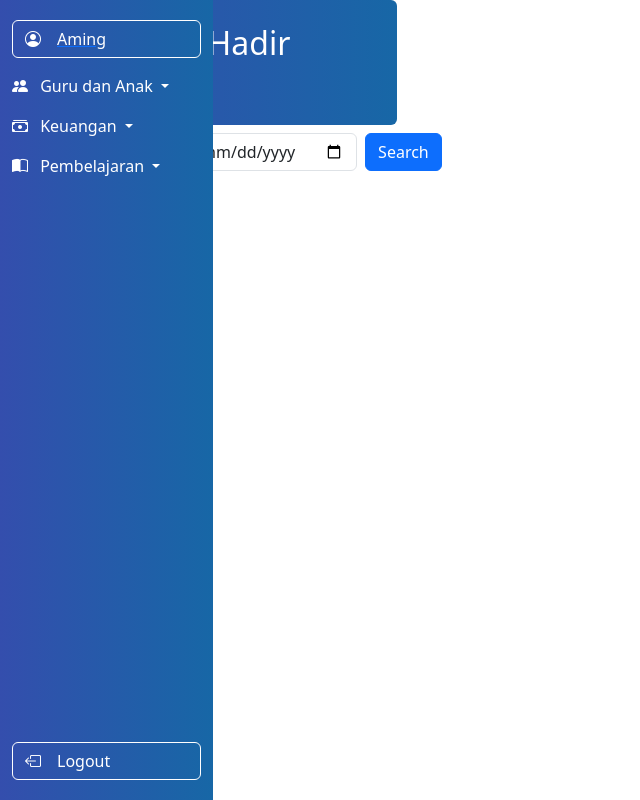
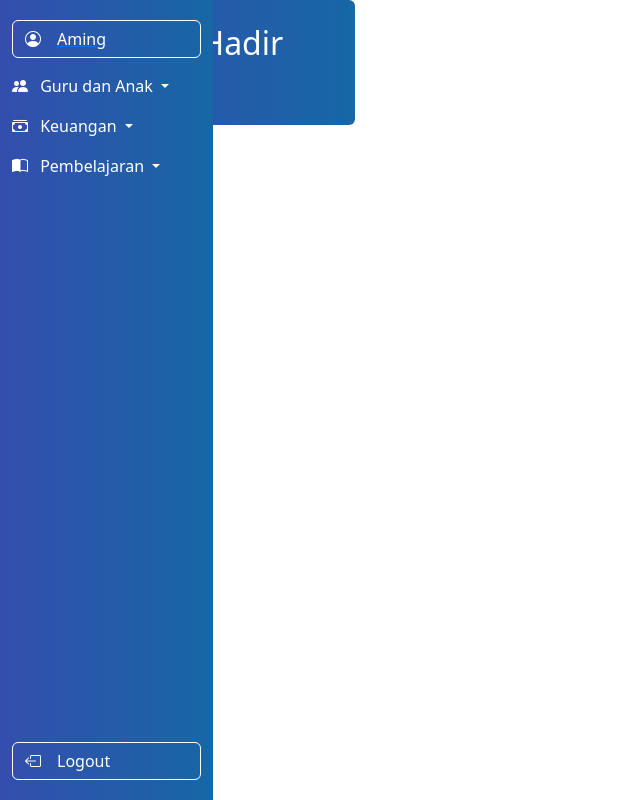
Before and after one commit to JuanNathaniel/capstone-tbitp, a PHP site: page /view/daftar_hadir_guru.php in a window 1280 px wide. Shown: the whole page, without its empty margins (0-640 px from the left). Run offline with PHP 8.4, Linux system fonts and the light colour scheme; data that the repository does not hold is empty; style sheets or scripts are compiled from the project's sources; some libraries are stand-ins or nearby versions.

Commit message:
delete daftarhadirguru filter

```diff
--- a/view/daftar_hadir_guru.php
+++ b/view/daftar_hadir_guru.php
@@ -158,11 +158,6 @@
                     <div class="d-flex justify-content-between mb-3">
                         <div class="d-flex align-items-center">
                             <button class="btn btn-primary me-2" onclick="window.location.href='create_daftar_hadir_guru.php'">Create</button>
-                            <form action="daftar_hadir_guru.php" method="GET" class="d-flex align-items-center">
-                                <label for="filter_date" class="form-label me-2 mb-0">&nbsp;&nbsp;&nbsp;&nbsp;</label>
-                                <input type="date" name="filter_date" id="filter_date" class="form-control me-2" value="<?php echo isset($_GET['filter_date']) ? $_GET['filter_date'] : ''; ?>">
-                                <button type="submit" class="btn btn-primary" id="searchBtn">Search</button>
-                            </form>
                         </div>
                     </div>
                 </div>
```
